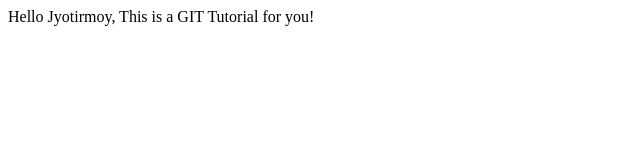
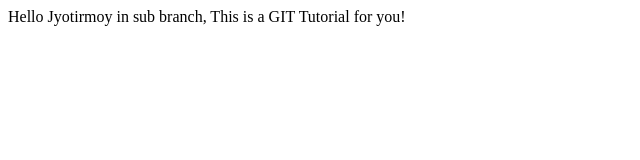
Before and after one commit to jyotirmoysha/myapp, a plain HTML site: page index.html in a window 1280 px wide. Shown: the whole page, without its empty margins (0-640 px from the left). Drawn offline with Linux system fonts and the light colour scheme.

Commit message:
modified

```diff
--- a/index.html
+++ b/index.html
@@ -3,6 +3,6 @@
 		<title>Hello GiT</title>
 	</head>
 	<body>
-		Hello Jyotirmoy, This is a GIT Tutorial for you!
+		Hello Jyotirmoy in sub branch, This is a GIT Tutorial for you!
 	</body>
 </html>
```
